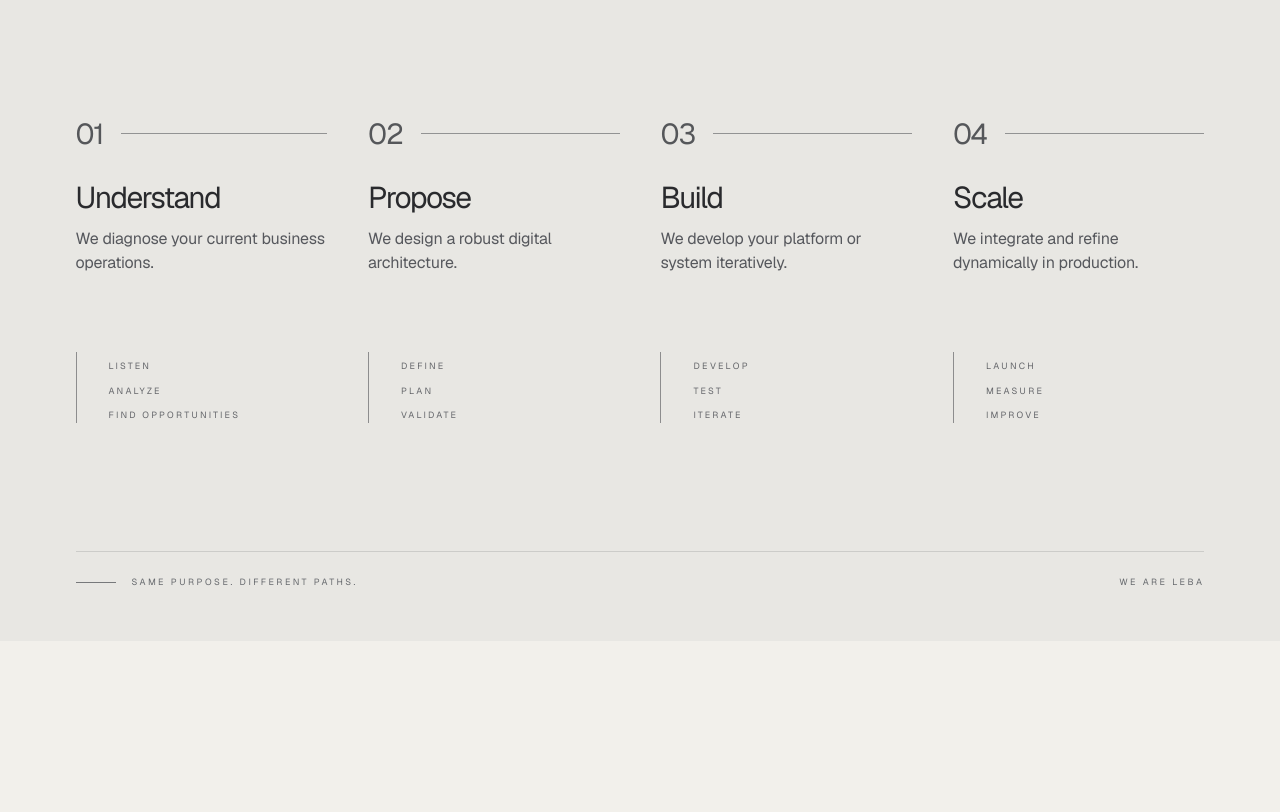
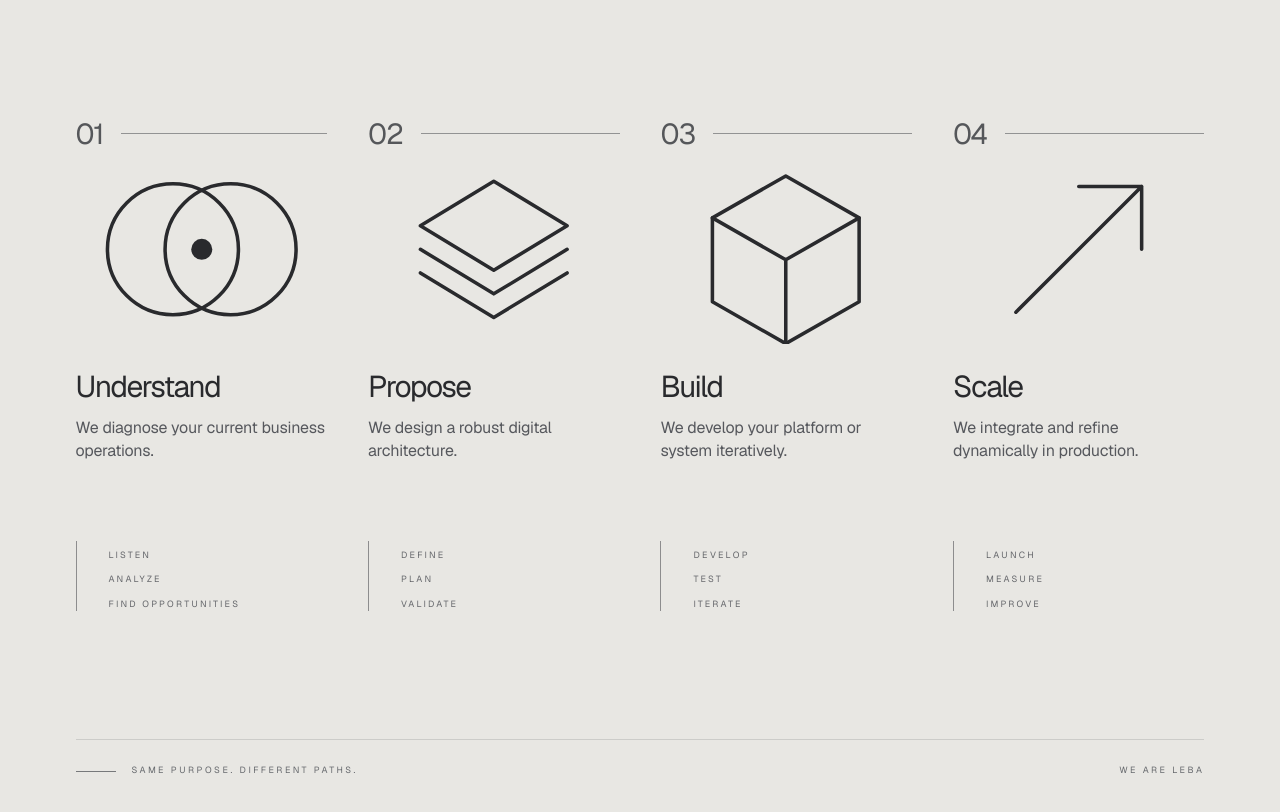
Before and after one commit to NicolasLlanos8799/weareleba, a Next.js app: page / in a window 1280 px wide. Shown: the part 2543-3355 px from the top of the page. Before the commit the page ends 3184 px from the top, so only its background shows below. Built offline with nearby package versions, Linux system fonts and the light colour scheme.

Commit message:
Add process icons and scroll reveal animation

```diff
--- a/components/sections/OurProcess.tsx
+++ b/components/sections/OurProcess.tsx
@@ -1,5 +1,6 @@
 "use client";
 
+import { CSSProperties, useEffect, useRef, useState } from "react";
 import { useLanguage } from "@/components/i18n/LanguageProvider";
 import styles from "./OurProcess.module.css";
 
@@ -37,9 +38,45 @@ const content = {
   },
 };
 
+function ProcessIcon({ index }: { index: number }) {
+  const common = { fill: "none", stroke: "currentColor", strokeWidth: 1.35, strokeLinecap: "round" as const, strokeLinejoin: "round" as const };
+
+  if (index === 0) {
+    return <svg viewBox="0 0 96 72" aria-hidden="true"><circle cx="37" cy="36" r="25" {...common} /><circle cx="59" cy="36" r="25" {...common} /><circle cx="48" cy="36" r="4" fill="currentColor" /></svg>;
+  }
+  if (index === 1) {
+    return <svg viewBox="0 0 96 72" aria-hidden="true"><path d="M48 10 76 27 48 44 20 27 48 10Z" {...common} /><path d="m20 36 28 17 28-17M20 45l28 17 28-17" {...common} /></svg>;
+  }
+  if (index === 2) {
+    return <svg viewBox="0 0 96 72" aria-hidden="true"><path d="M48 8 76 24v32L48 72 20 56V24L48 8Z" {...common} /><path d="M20 24 48 40l28-16M48 40v32" {...common} /></svg>;
+  }
+  return <svg viewBox="0 0 96 72" aria-hidden="true"><path d="M24 60 72 12M48 12h24v24" {...common} /></svg>;
+}
+
 export function OurProcess() {
   const { language } = useLanguage();
   const copy = content[language];
+  const stepRefs = useRef<(HTMLElement | null)[]>([]);
+  const [visibleSteps, setVisibleSteps] = useState<number[]>([]);
+
+  useEffect(() => {
+    const observers = stepRefs.current.map((element, index) => {
+      if (!element) return null;
+      const observer = new IntersectionObserver(
+        ([entry]) => {
+          if (entry.isIntersecting) {
+            setVisibleSteps((current) => current.includes(index) ? current : [...current, index]);
+            observer.unobserve(entry.target);
+          }
+        },
+        { threshold: 0.28, rootMargin: "0px 0px -8% 0px" },
+      );
+      observer.observe(element);
+      return observer;
+    });
+
+    return () => observers.forEach((observer) => observer?.disconnect());
+  }, [language]);
 
   return (
     <section className={styles.process} id="process" aria-labelledby="process-title">
@@ -51,9 +88,15 @@ export function OurProcess() {
         </header>
 
         <div className={styles.grid}>
-          {copy.steps.map((step) => (
-            <article className={styles.step} key={step.number}>
+          {copy.steps.map((step, index) => (
+            <article
+              className={`${styles.step} ${visibleSteps.includes(index) ? styles.visible : ""}`}
+              key={step.number}
+              ref={(element) => { stepRefs.current[index] = element; }}
+              style={{ "--delay": `${index * 120}ms` } as CSSProperties}
+            >
               <div className={styles.topline}><span>{step.number}</span><i /></div>
+              <div className={styles.icon}><ProcessIcon index={index} /></div>
               <h3>{step.title}</h3>
               <p className={styles.description}>{step.description}</p>
               <div className={styles.actions}>
```
